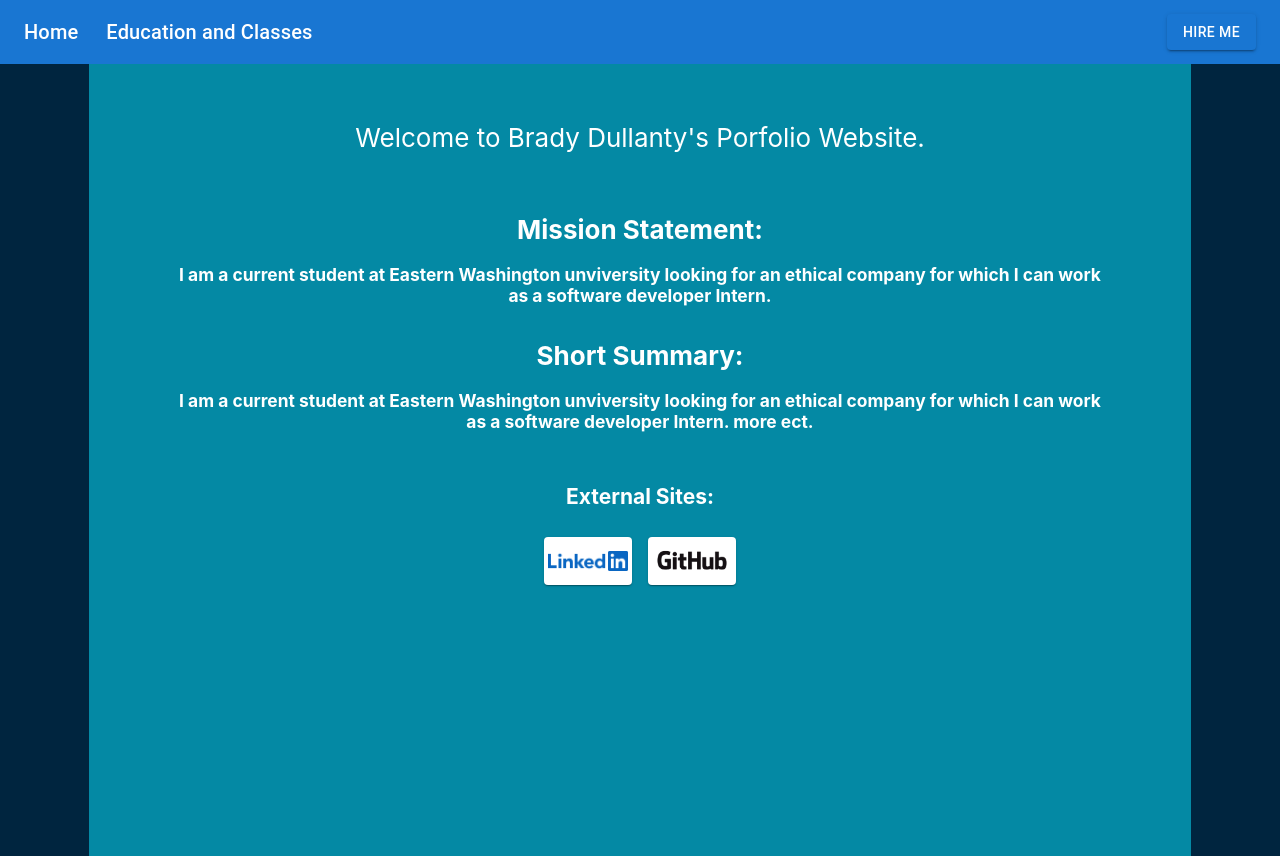
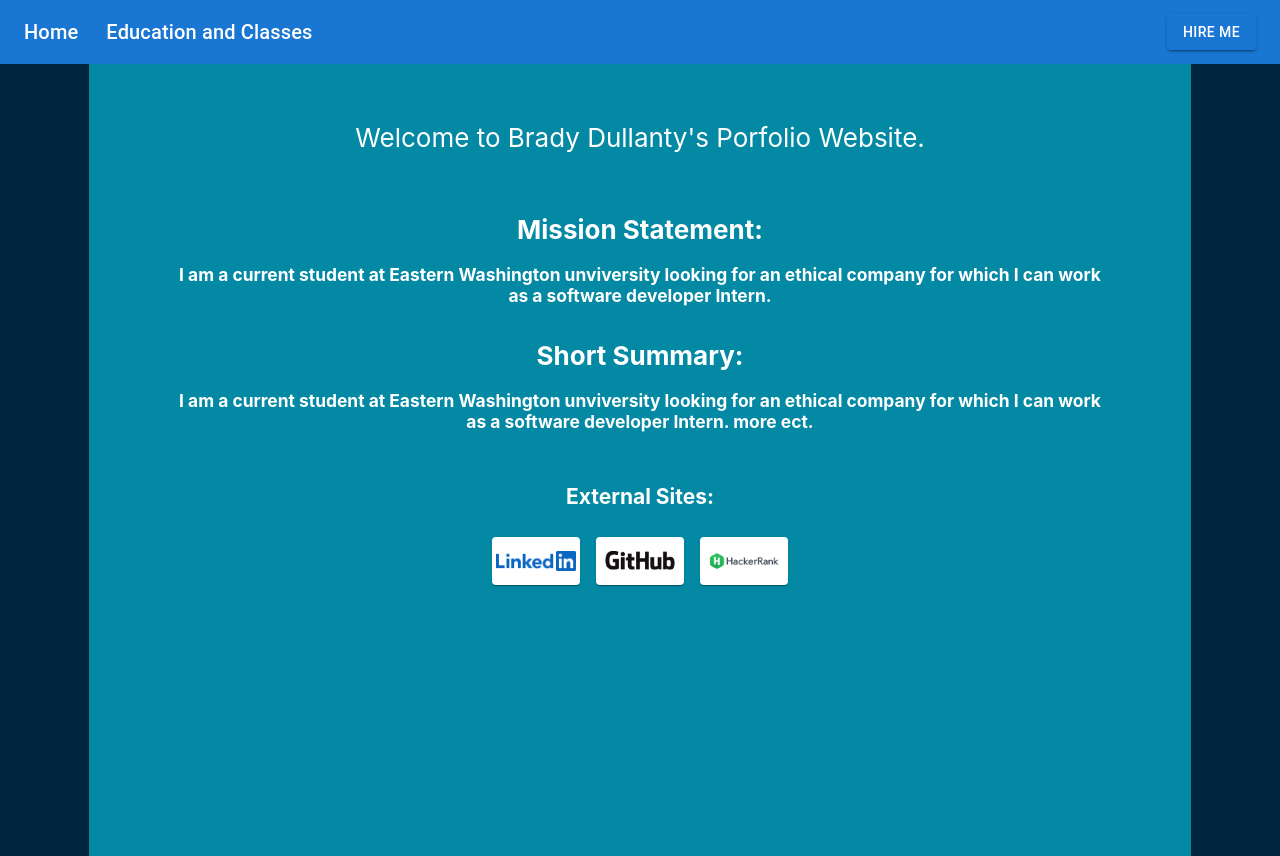
Before and after one commit to BDullanty/My-Portfolio-Website, a React (Create React App) app in the folder reactfirst/: page / in a window 1280 px wide. Built offline with nearby package versions, Linux system fonts and the light colour scheme.

Commit message:
Added in Hacker Rank Card

```diff
--- a/reactfirst/src/Components/LinkCards.js
+++ b/reactfirst/src/Components/LinkCards.js
@@ -1,6 +1,8 @@
 import "./LinkCards.css";
-import gitLogo from"../images/GithubLogo.png"
-import linkedInLogo from "../images/LinkedInLogo.png"
+import gitLogo from"../images/GithubLogo.png";
+import linkedInLogo from "../images/LinkedInLogo.png";
+import hackerrankLogo from "../images/HackerRankLogo.png";
+
 import { Button, CardActions, CardMedia } from '@mui/material';
 import Card from '@mui/material/Card';
 import CardContent from '@mui/material/CardContent';
@@ -15,8 +17,11 @@ export function GridOfLinkCards(){
         </Grid>
         <Grid item>
         <GithubLinkCard/>
+
         </Grid>
-
+        <Grid item>
+            <HackerRankLinkCard/>
+        </Grid>
     </Grid>
     )
 }
@@ -52,3 +57,18 @@ export function LinkedInLinkCard() {
         </Card>
     )
 }
+
+export function HackerRankLinkCard() {
+    return (
+        <Card>
+
+            <CardMedia component = "img" image={hackerrankLogo}
+            sx={{padding: ".5vh", height:"5vh",width:"10vh",objectFit:"contain"}}
+            onClick={() => {
+                window.open("https://www.hackerrank.com/profile/bdullanty","_blank");
+
+           }}/>
+
+        </Card>
+    )
+}
```
Also changed, not shown: reactfirst/src/images/HackerRankLogo.png (added).
